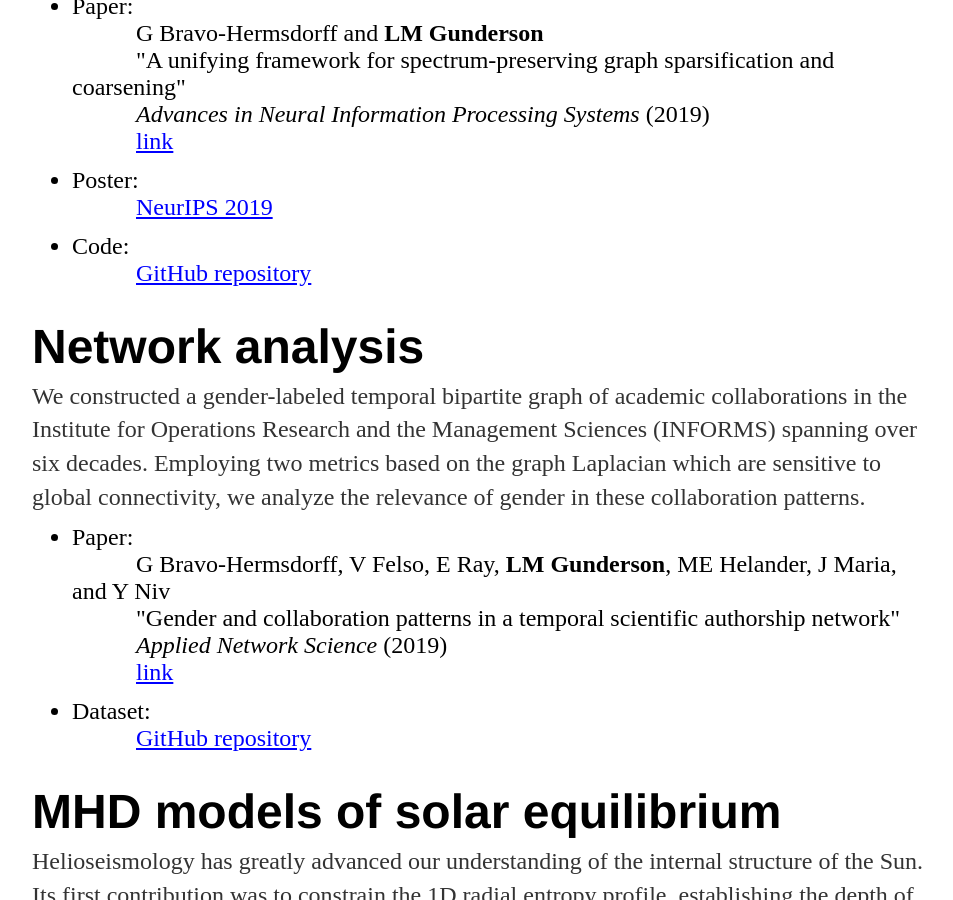
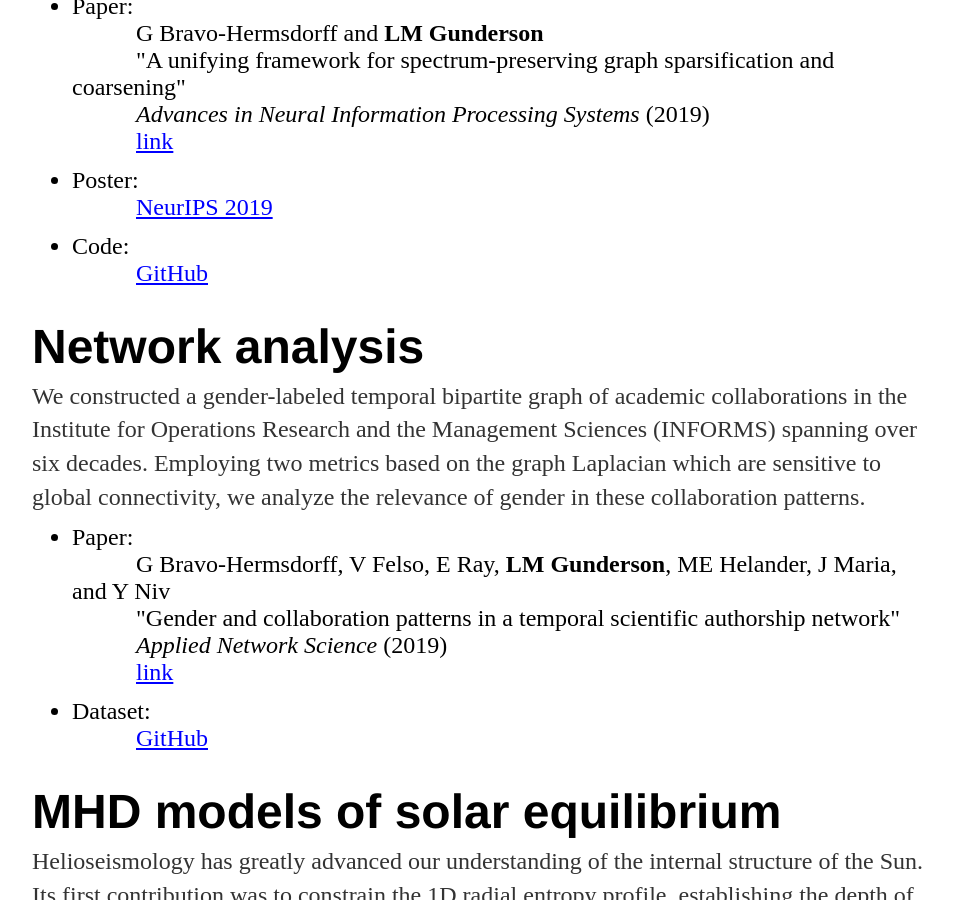
Before and after one commit to LeeMGunderson/LeeMGunderson.github.io, a Jekyll site: the page built from research/index.html, in a window 1280 px wide and 900 px high, scrolled down 975 px. Shown: the whole window, without its empty margins (160-1113 px from the left). Built offline with Jekyll 4.4.1, drawn with Linux system fonts in a browser that asks for light colours.

Commit message:
Update index.html

```diff
--- a/research/index.html
+++ b/research/index.html
@@ -48,7 +48,7 @@ title: Research
 			</li>
 			<li style="font-size:24px; margin-bottom:12px;">Code:
 				<br>
-				<a href="https://github.com/TheGravLab/A-Unifying-Framework-for-Spectrum-Preserving-Graph-Sparsification-and-Coarsening" target="_blank" style="margin-left:64px; text-decoration:underline; color:blue;">GitHub repository</a>
+				<a href="https://github.com/TheGravLab/A-Unifying-Framework-for-Spectrum-Preserving-Graph-Sparsification-and-Coarsening" target="_blank" style="margin-left:64px; text-decoration:underline; color:blue;">GitHub</a>
 			</li>
 		</ul>
 
@@ -67,7 +67,7 @@ title: Research
 			</li>
 			<li style="font-size:24px; margin-bottom:12px;">Dataset:
 				<br>
-				<a href="https://github.com/Gecia/INFORMS_TemporalGenderedAuthorshipNetwork" target="_blank" style="margin-left:64px; text-decoration:underline; color:blue;">GitHub repository</a>
+				<a href="https://github.com/Gecia/INFORMS_TemporalGenderedAuthorshipNetwork" target="_blank" style="margin-left:64px; text-decoration:underline; color:blue;">GitHub</a>
 			</li>
 		</ul>
 
```
